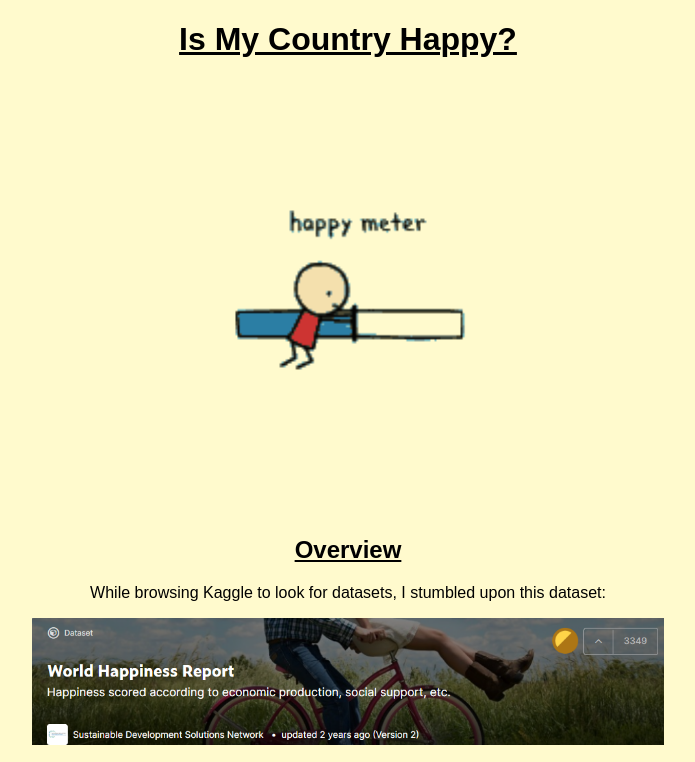
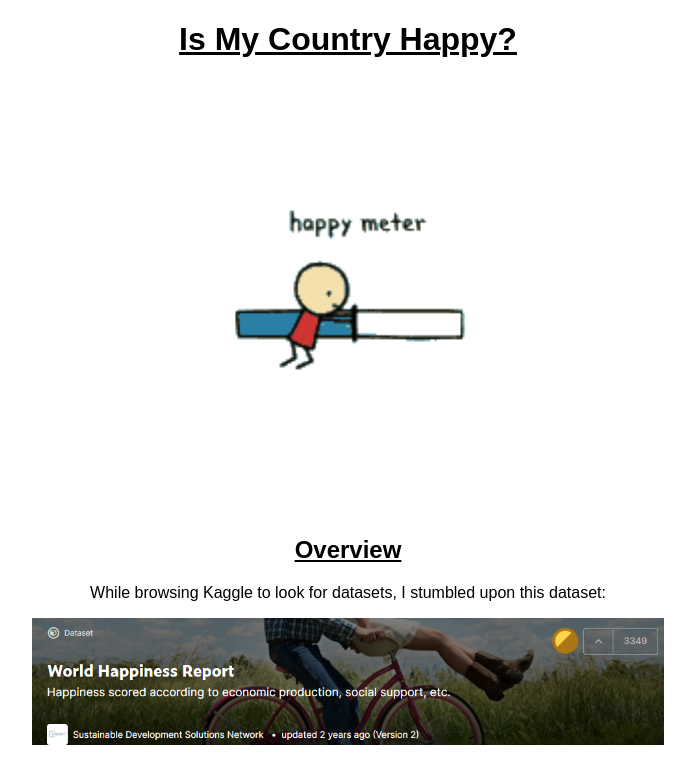
Before and after one commit to zhenj579/zhenj579.github.io, a plain HTML site: page index.html in a window 1280 px wide. Shown: the top 762 px of the page, without its empty margins (292-987 px from the left). Drawn offline with nearby package versions, Linux system fonts and the light colour scheme.

Commit message:
Update index.css

```diff
--- a/index.css
+++ b/index.css
@@ -1,7 +1,6 @@
 html
 {
     text-align: center;
-    background-color:lemonchiffon;
     font-family:Arial, Helvetica, sans-serif;
 }
 
```
